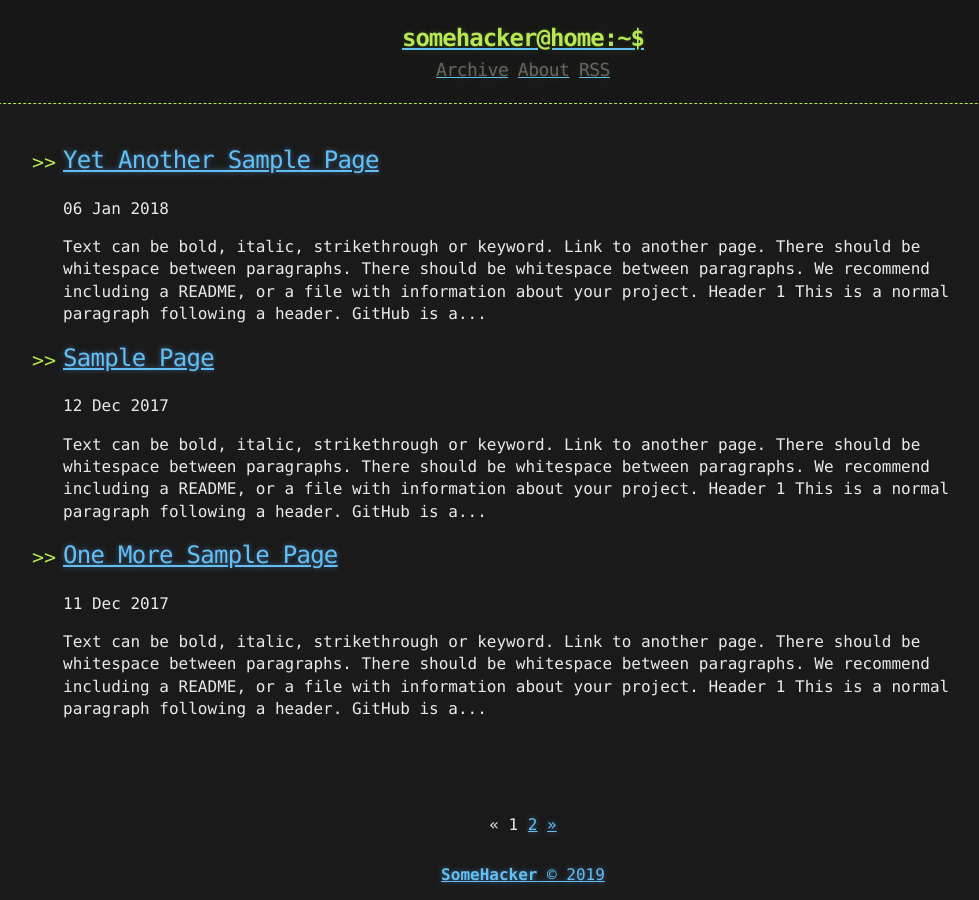
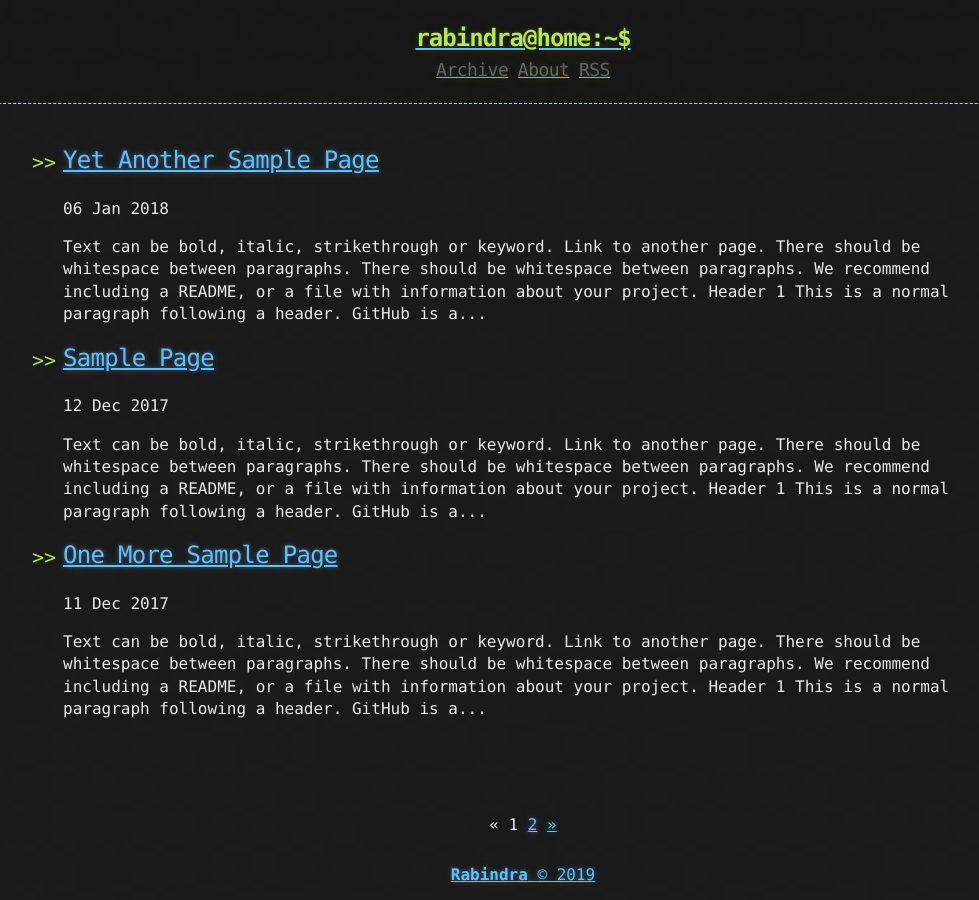
Before and after one commit to 0xrabin/rabindra1337, a Jekyll site: the page built from index.html, in a window 1280 px wide. Shown: the whole page, without its empty margins (117-1096 px from the left). Built offline with Jekyll 4.4.1, drawn with Linux system fonts in a browser that asks for light colours; the list of posts is cut into pages by our own code.

Commit message:
changes to description

```diff
--- a/_config.yml
+++ b/_config.yml
@@ -1,5 +1,5 @@
-title: Hacker-Blog
-description: "A Jekyll Blog Theme For Hackers"
+title: Rabindra's Blog
+description: "Hackerman Blog"
 author:
   name: "Rabindra"
   email: "someone@somewebsite.somedomain"
@@ -28,5 +28,5 @@ plugins:
   - jekyll-sitemap
 
 # Custom variables
-owner : "SomeHacker"
-year : "2018"
+owner : "Rabindra"
+year : "2020"
```
